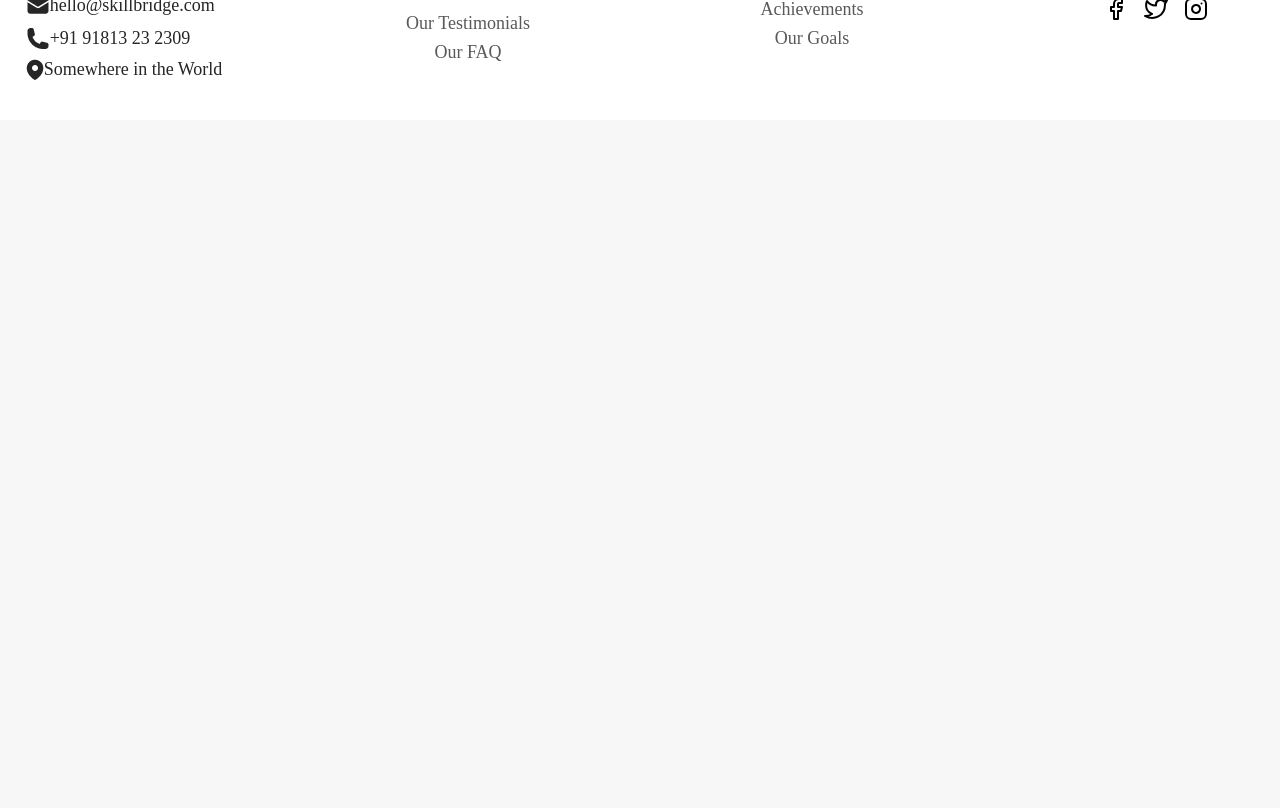
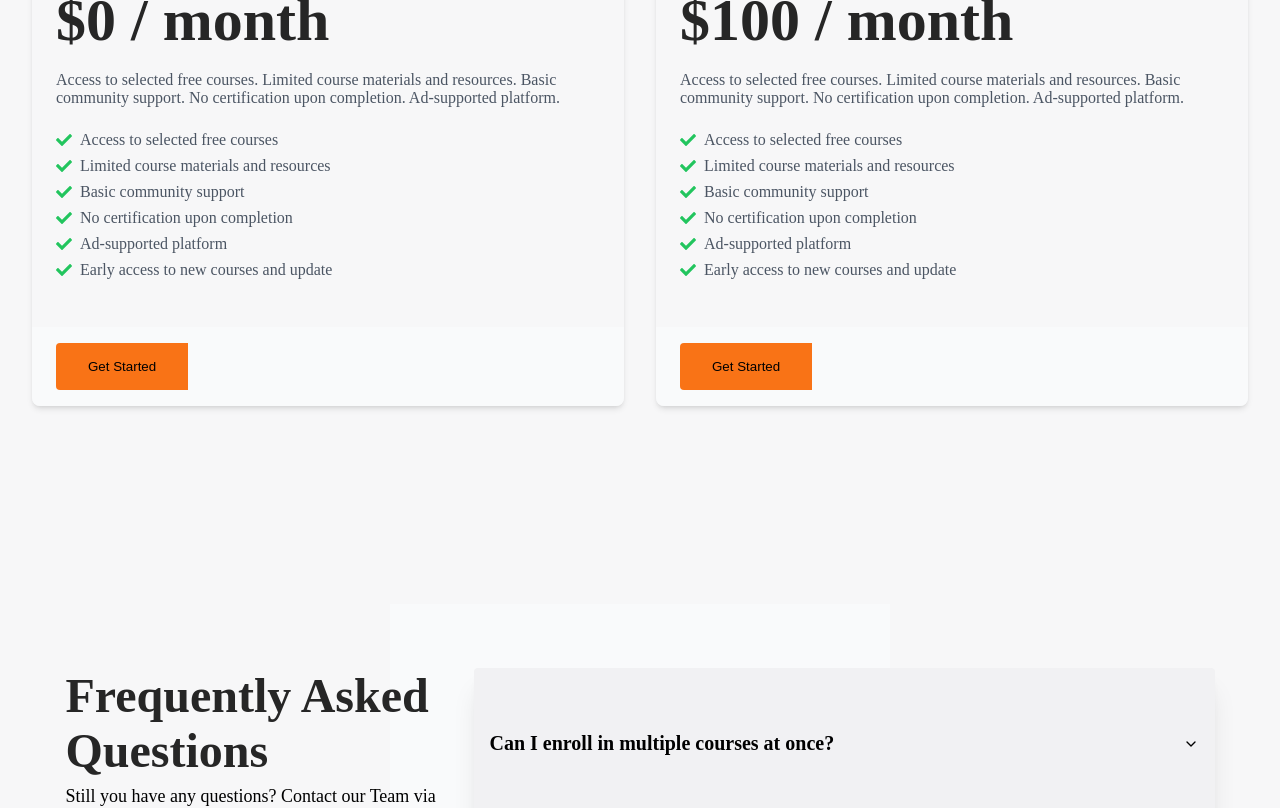
Before and after one commit to Tunahanclr16/Course-Project, a React (Vite) app: page /Pricing in a window 1280 px wide. Shown: the part 680-1488 px from the top of the page. Before the commit the page ends 800 px from the top, so only its background shows below. Built offline with nearby package versions, Linux system fonts and the light colour scheme.

Commit message:
about us page delete finish pricing page

```diff
--- a/src/pages/Pricing.jsx
+++ b/src/pages/Pricing.jsx
@@ -1,8 +1,10 @@
-
+import PricingCard from "../components/pricing/Pricing";
+import Accordion from "../components/accordion/Accordion";
 export default function Pricing() {
   return (
-    <div>
-
+    <div className="lg:max-w-[1596px] w-full mx-auto ">
+      <PricingCard />
+      <Accordion />
     </div>
-  )
+  );
 }
```
